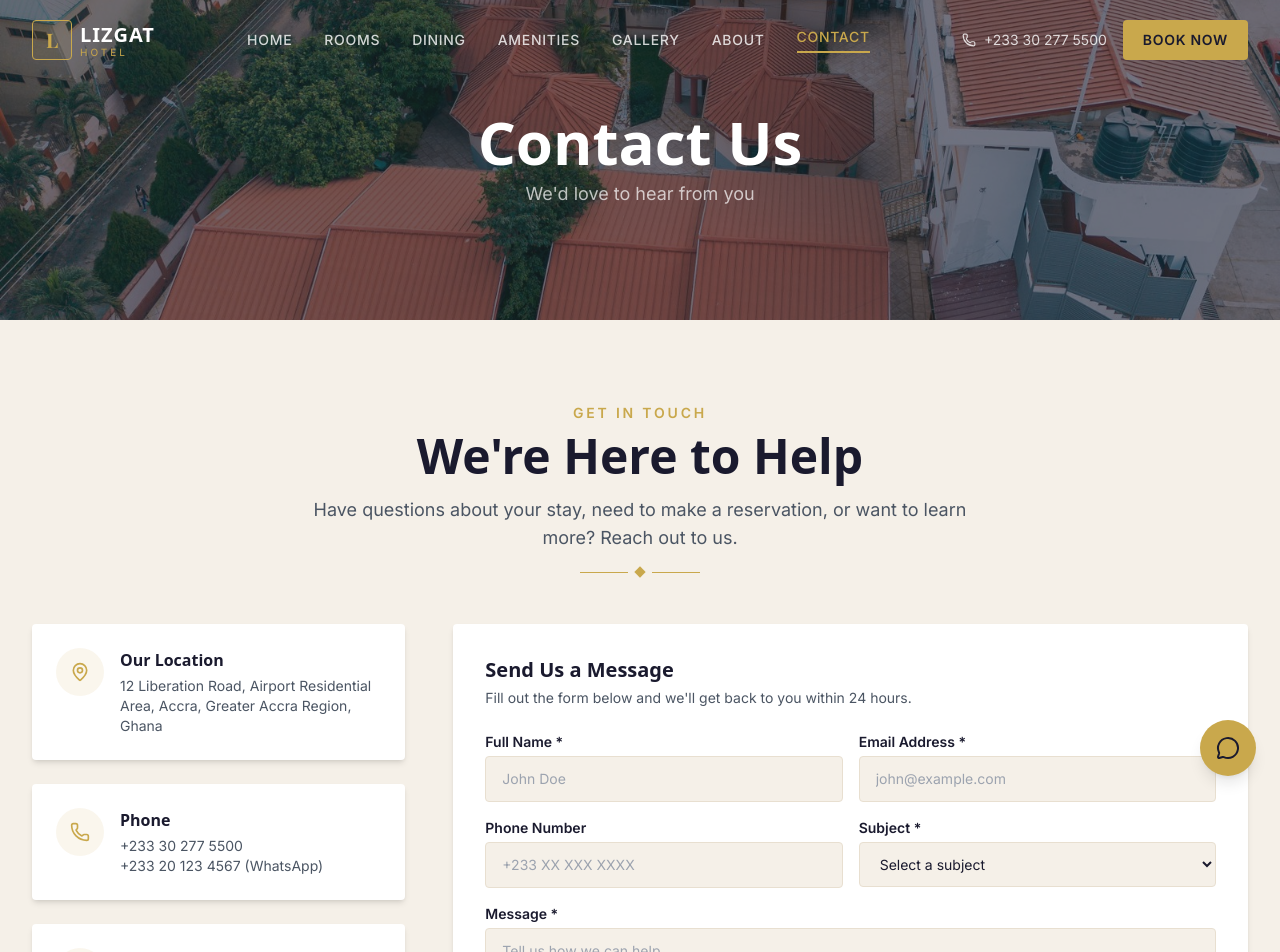
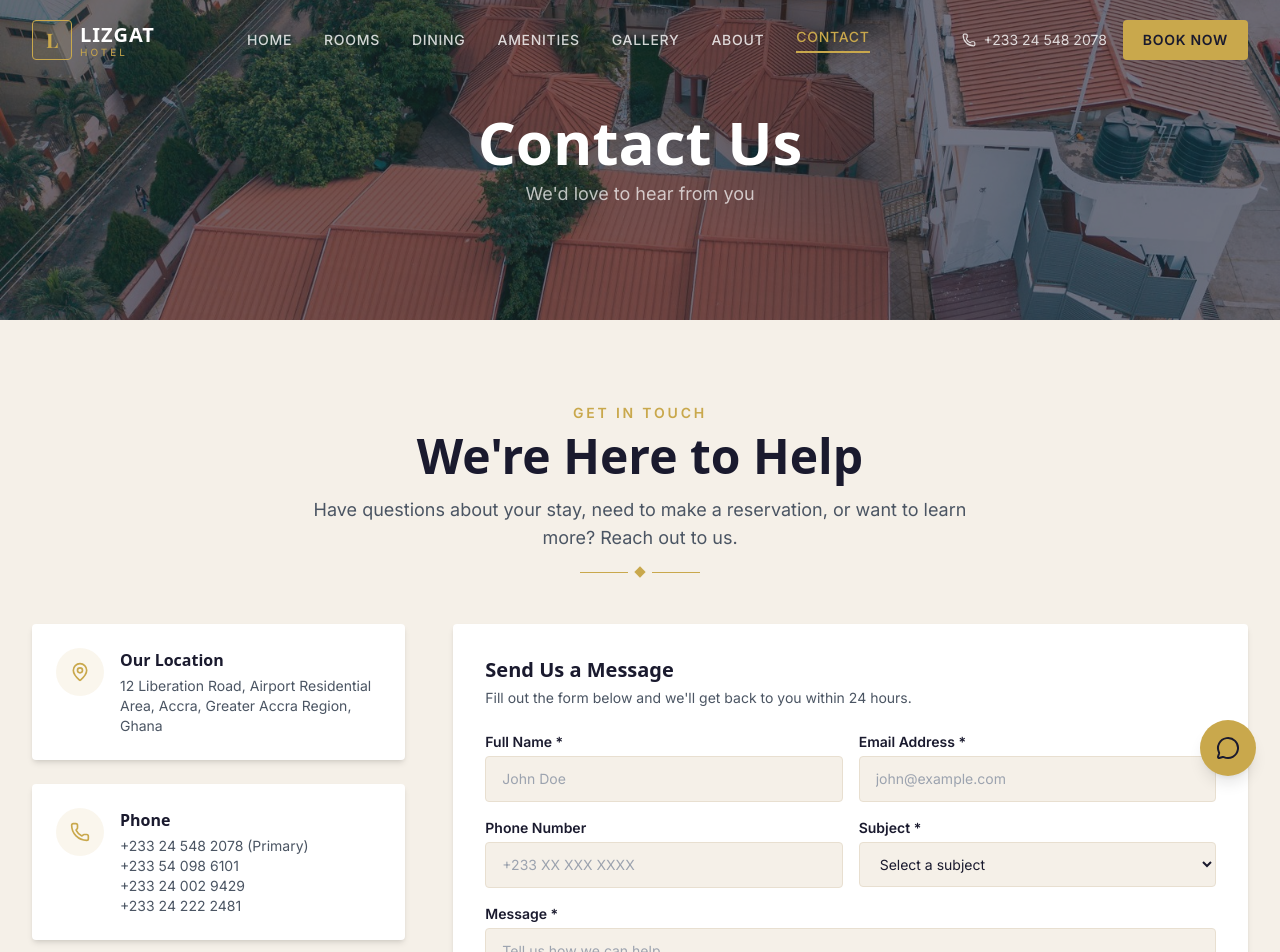
Before and after one commit to PeterAforo/lizgathotel, a Next.js app: page /contact in a window 1280 px wide. Shown: the top 952 px of the page. Built offline with nearby package versions, Linux system fonts and the light colour scheme.

Commit message:
Update contact numbers: primary 0245482078, plus 0540986101, 0240029429, 0242222481

```diff
--- a/src/app/api/chat/route.ts
+++ b/src/app/api/chat/route.ts
@@ -36,8 +36,10 @@ After booking is created, thank them warmly and share the booking reference.
 **Category:** Luxury Boutique Hotel
 
 ## Contact Details
-- Phone: +233 30 277 5500
-- WhatsApp: +233 20 123 4567
+- Phone: +233 24 548 2078 (Primary)
+- Phone: +233 54 098 6101
+- Phone: +233 24 002 9429
+- Phone: +233 24 222 2481
 - Email: info@lizgathotel.com
 - Website: www.lizgathotel.com
 
@@ -177,7 +179,7 @@ All rooms include: Free Wi-Fi, air conditioning, flat-screen TV, minibar, in-roo
 8. You can discuss general Accra tourism, culture, and travel tips.
 9. Always maintain the luxury hotel brand voice — elegant, warm, attentive.
 10. If someone asks in a language other than English, respond in that language if possible.
-11. For urgent matters, always recommend calling +233 30 277 5500.
+11. For urgent matters, always recommend calling +233 24 548 2078.
 12. When giving directions, be specific with road names and landmarks.
 13. After a successful booking, thank the guest warmly and mention the confirmation email.`;
 
--- a/src/app/contact/page.tsx
+++ b/src/app/contact/page.tsx
@@ -110,10 +110,16 @@ export default function ContactPage() {
                         Phone
                       </h3>
                       <p className="mt-1 font-body text-sm text-gray-dark">
-                        +233 30 277 5500
+                        +233 24 548 2078 (Primary)
                       </p>
                       <p className="font-body text-sm text-gray-dark">
-                        +233 20 123 4567 (WhatsApp)
+                        +233 54 098 6101
+                      </p>
+                      <p className="font-body text-sm text-gray-dark">
+                        +233 24 002 9429
+                      </p>
+                      <p className="font-body text-sm text-gray-dark">
+                        +233 24 222 2481
                       </p>
                     </div>
                   </div>
--- a/src/app/privacy-policy/page.tsx
+++ b/src/app/privacy-policy/page.tsx
@@ -112,7 +112,7 @@ export default function PrivacyPolicyPage() {
                 <p>12 Liberation Road, Airport Residential Area</p>
                 <p>Accra, Ghana</p>
                 <p className="mt-2">Email: info@lizgathotel.com</p>
-                <p>Phone: +233 30 277 5500</p>
+                <p>Phone: +233 24 548 2078</p>
               </div>
             </div>
           </div>
--- a/src/app/terms-of-service/page.tsx
+++ b/src/app/terms-of-service/page.tsx
@@ -119,7 +119,7 @@ export default function TermsOfServicePage() {
                 <p>12 Liberation Road, Airport Residential Area</p>
                 <p>Accra, Ghana</p>
                 <p className="mt-2">Email: info@lizgathotel.com</p>
-                <p>Phone: +233 30 277 5500</p>
+                <p>Phone: +233 24 548 2078</p>
               </div>
             </div>
           </div>
--- a/src/components/chatbot/ChatWindow.tsx
+++ b/src/components/chatbot/ChatWindow.tsx
@@ -68,7 +68,7 @@ export default function ChatWindow() {
     } catch {
       const errorMessage: Message = {
         id: `bot-${Date.now()}`,
-        text: "I'm having trouble connecting right now. Please try again, or contact our front desk at +233 30 277 5500.",
+        text: "I'm having trouble connecting right now. Please try again, or contact our front desk at +233 24 548 2078.",
         sender: "bot",
         timestamp: new Date(),
       };
--- a/src/components/layout/Footer.tsx
+++ b/src/components/layout/Footer.tsx
@@ -191,11 +191,11 @@ export default function Footer() {
               </li>
               <li>
                 <a
-                  href="tel:+233302775500"
+                  href="tel:+233245482078"
                   className="flex items-center gap-3 font-body text-sm text-gray transition-colors hover:text-primary"
                 >
                   <Phone size={18} className="shrink-0 text-primary" />
-                  +233 30 277 5500
+                  +233 24 548 2078
                 </a>
               </li>
               <li>
--- a/src/components/layout/Navbar.tsx
+++ b/src/components/layout/Navbar.tsx
@@ -88,11 +88,11 @@ export default function Navbar() {
         {/* Desktop CTA */}
         <div className="hidden items-center gap-4 lg:flex">
           <a
-            href="tel:+233302775500"
+            href="tel:+233245482078"
             className="flex items-center gap-2 font-body text-sm text-white/80 transition-colors hover:text-primary"
           >
             <Phone size={14} />
-            +233 30 277 5500
+            +233 24 548 2078
           </a>
           <Link
             href="/booking"
--- a/src/data/chatbotResponses.ts
+++ b/src/data/chatbotResponses.ts
@@ -94,7 +94,7 @@ export const chatResponses: ChatResponse[] = [
   {
     keywords: ["contact", "phone", "email", "call", "reach", "talk", "speak", "human", "staff", "reception"],
     response:
-      "📞 **Contact LIZGAT Hotel:**\n\n📱 Phone: +233 30 277 5500\n📧 Email: info@lizgathotel.com\n💬 WhatsApp: +233 20 123 4567\n\n🌐 Website: www.lizgathotel.com\n\n**Social Media:**\n📘 Facebook: /LizgatHotel\n📸 Instagram: @lizgathotel\n🐦 Twitter: @lizgathotel\n\n**Front Desk Hours:** 24/7\n\nWould you like to send us a message or make a reservation?",
+      "📞 **Contact LIZGAT Hotel:**\n\n📱 Phone: +233 24 548 2078 (Primary)\n📱 Phone: +233 54 098 6101\n📱 Phone: +233 24 002 9429\n� Phone: +233 24 222 2481\n�📧 Email: info@lizgathotel.com\n\n🌐 Website: www.lizgathotel.com\n\n**Social Media:**\n📘 Facebook: /LizgatHotel\n📸 Instagram: @lizgathotel\n🐦 Twitter: @lizgathotel\n\n**Front Desk Hours:** 24/7\n\nWould you like to send us a message or make a reservation?",
     quickReplies: [
       { label: "Send Message", value: "message" },
       { label: "Make a Booking", value: "booking" },
@@ -160,7 +160,7 @@ export const chatResponses: ChatResponse[] = [
   {
     keywords: ["cancellation", "cancel", "refund", "change", "modify"],
     response:
-      "📋 **Cancellation Policy:**\n\n✅ **Free cancellation** up to 48 hours before check-in\n⚠️ **24-48 hours:** 50% charge applies\n❌ **Less than 24 hours:** Full charge applies\n🔄 **Modifications:** Free date changes subject to availability\n\nFor cancellations or modifications, contact us at:\n📧 reservations@lizgathotel.com\n📱 +233 30 277 5500",
+      "📋 **Cancellation Policy:**\n\n✅ **Free cancellation** up to 48 hours before check-in\n⚠️ **24-48 hours:** 50% charge applies\n❌ **Less than 24 hours:** Full charge applies\n🔄 **Modifications:** Free date changes subject to availability\n\nFor cancellations or modifications, contact us at:\n📧 reservations@lizgathotel.com\n📱 +233 24 548 2078",
     quickReplies: [
       { label: "Contact Us", value: "contact" },
       { label: "Make New Booking", value: "booking" },
@@ -171,7 +171,7 @@ export const chatResponses: ChatResponse[] = [
 export const defaultResponse: ChatResponse = {
   keywords: [],
   response:
-    "I appreciate your question! While I may not have the specific answer right now, our friendly team at the front desk would love to help. You can reach us at:\n\n📱 +233 30 277 5500\n📧 info@lizgathotel.com\n\nOr would you like to know about something else?",
+    "I appreciate your question! While I may not have the specific answer right now, our friendly team at the front desk would love to help. You can reach us at:\n\n📱 +233 24 548 2078\n📧 info@lizgathotel.com\n\nOr would you like to know about something else?",
   quickReplies: [
     { label: "View Rooms", value: "rooms" },
     { label: "Hotel Amenities", value: "amenities" },
--- a/src/lib/email-templates.ts
+++ b/src/lib/email-templates.ts
@@ -31,7 +31,7 @@ function layout(content: string) {
       </div>
       <div style="${footerStyle}">
         <p style="margin: 0;">12 Liberation Road, Airport Residential Area, Accra, Ghana</p>
-        <p style="margin: 4px 0 0;">+233 30 277 5500 | info@lizgathotel.com</p>
+        <p style="margin: 4px 0 0;">+233 24 548 2078 | info@lizgathotel.com</p>
       </div>
     </div>
   `;
@@ -67,7 +67,7 @@ export function bookingConfirmationTemplate(booking: BookingData) {
     </div>
 
     <p style="color: #4B5563;">Check-in time is 2:00 PM and check-out time is 12:00 PM.</p>
-    <p style="color: #4B5563;">If you have any questions, please contact us at +233 30 277 5500.</p>
+    <p style="color: #4B5563;">If you have any questions, please contact us at +233 24 548 2078.</p>
     <p style="color: #4B5563;">We look forward to welcoming you!</p>
   `);
 }
@@ -91,7 +91,7 @@ export function bookingStatusUpdateTemplate(booking: BookingData) {
     </div>
 
     <p style="color: #4B5563;">${statusText}</p>
-    <p style="color: #4B5563;">For any queries, contact us at +233 30 277 5500.</p>
+    <p style="color: #4B5563;">For any queries, contact us at +233 24 548 2078.</p>
   `);
 }
 
```
